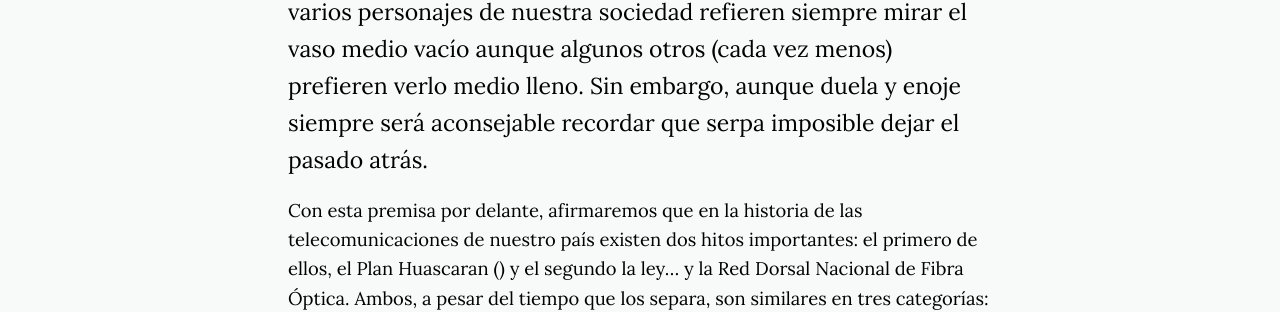
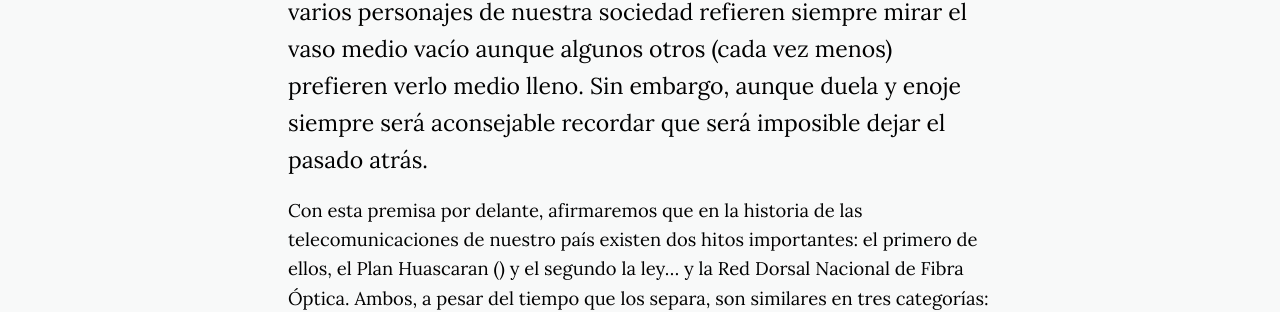
Before and after one commit to manuelvarzen/Vigia, a Jekyll site: the page built from _posts/2019-06-13-La-Red-Dorsal-del-Plan-Huascaran.md, in a window 1280 px wide and 900 px high, scrolled down 461 px. Shown: the part 483-795 px from the top of the window. Built offline with Jekyll 4.4.1, drawn with Linux system fonts in a browser that asks for light colours; nearby versions of some CDN libraries; some of the changed text lies outside the part shown.

Commit message:
Update 2019-06-13-La-Red-Dorsal-del-Plan-Huascaran.md

```diff
--- a/_posts/2019-06-13-La-Red-Dorsal-del-Plan-Huascaran.md
+++ b/_posts/2019-06-13-La-Red-Dorsal-del-Plan-Huascaran.md
@@ -18,7 +18,7 @@
   - Telecom-Infrastructure
 ---
 
-Una de las consideraciones primarias de nuestra forma cotidiana de ser (y parecer; y padecer, como peruanos) es olvidar, tal vez, por siempre, lo que hicimos o lo que dejamos de hacer. En un país cada vez más fragmentado en su presente es imposible pensar que tuvo un pasado integrado y por lo tanto seria lógico, tal vez, esperar un futuro apocalíptico. Esta visión no es única, de hecho varios personajes de nuestra sociedad refieren siempre mirar el vaso medio vacío aunque algunos otros (cada vez menos) prefieren verlo medio lleno. Sin embargo, aunque duela y enoje siempre será aconsejable recordar que serpa imposible dejar el pasado atrás.
+Una de las consideraciones primarias de nuestra forma cotidiana de ser (y parecer; y padecer, como peruanos) es olvidar, tal vez, por siempre, lo que hicimos o lo que dejamos de hacer. En un país cada vez más fragmentado en su presente es imposible pensar que tuvo un pasado integrado y por lo tanto seria lógico, tal vez, esperar un futuro apocalíptico. Esta visión no es única, de hecho varios personajes de nuestra sociedad refieren siempre mirar el vaso medio vacío aunque algunos otros (cada vez menos) prefieren verlo medio lleno. Sin embargo, aunque duela y enoje siempre será aconsejable recordar que será imposible dejar el pasado atrás.
 
 Con esta premisa por delante, afirmaremos que en la historia de las telecomunicaciones de nuestro país existen dos hitos importantes: el primero de ellos, el Plan Huascaran () y el segundo la ley... y la Red Dorsal Nacional de Fibra Óptica. Ambos, a pesar del tiempo que los separa, son similares en tres categorías: conceptos próximos, ausencias funcionales y distancias espaciales. En conjunto estas tres categorias conforman un modelo conceptual que nos permiten ordenar las ideas y exponer las evidencias para demostrar las similitudes entres dos políticas públicas en tiemps diferentes.
 
```
Also changed, not shown: other parts of _posts/2019-06-13-La-Red-Dorsal-del-Plan-Huascaran.md (+1 -1 lines).
